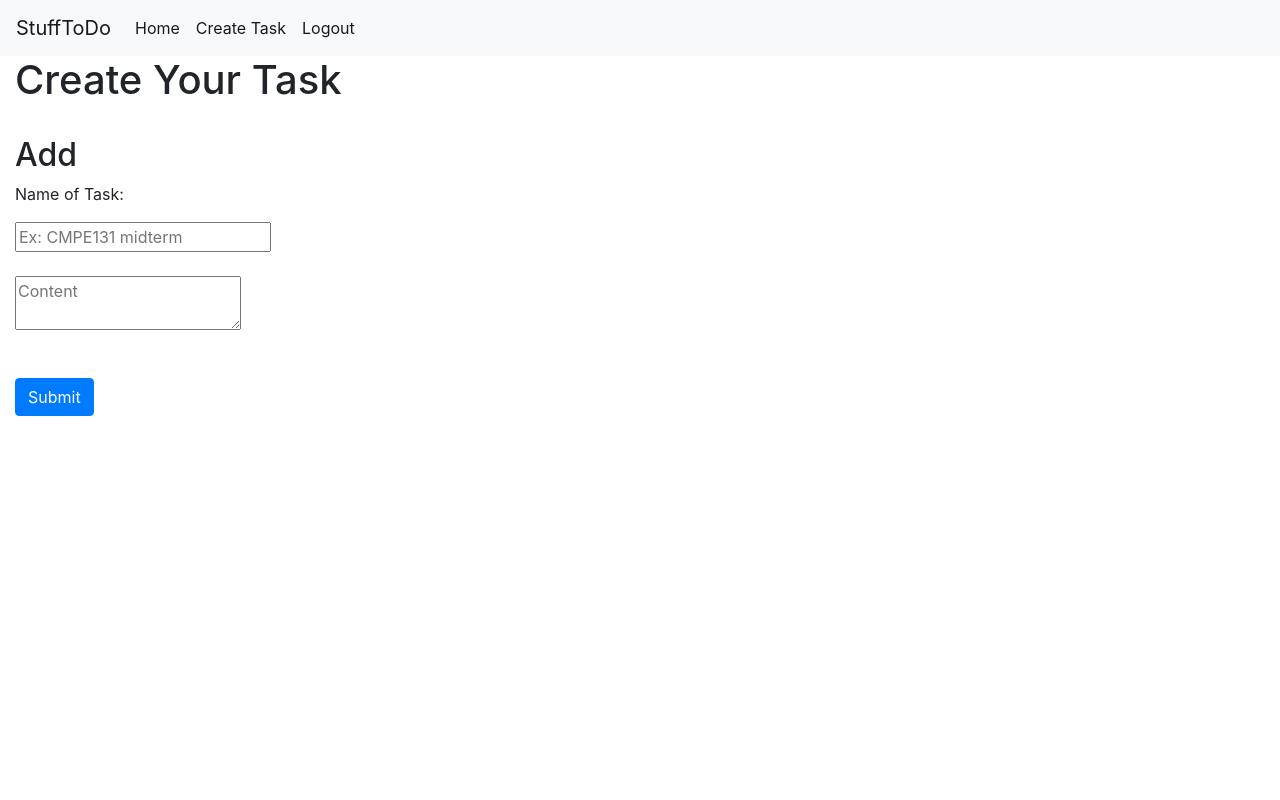
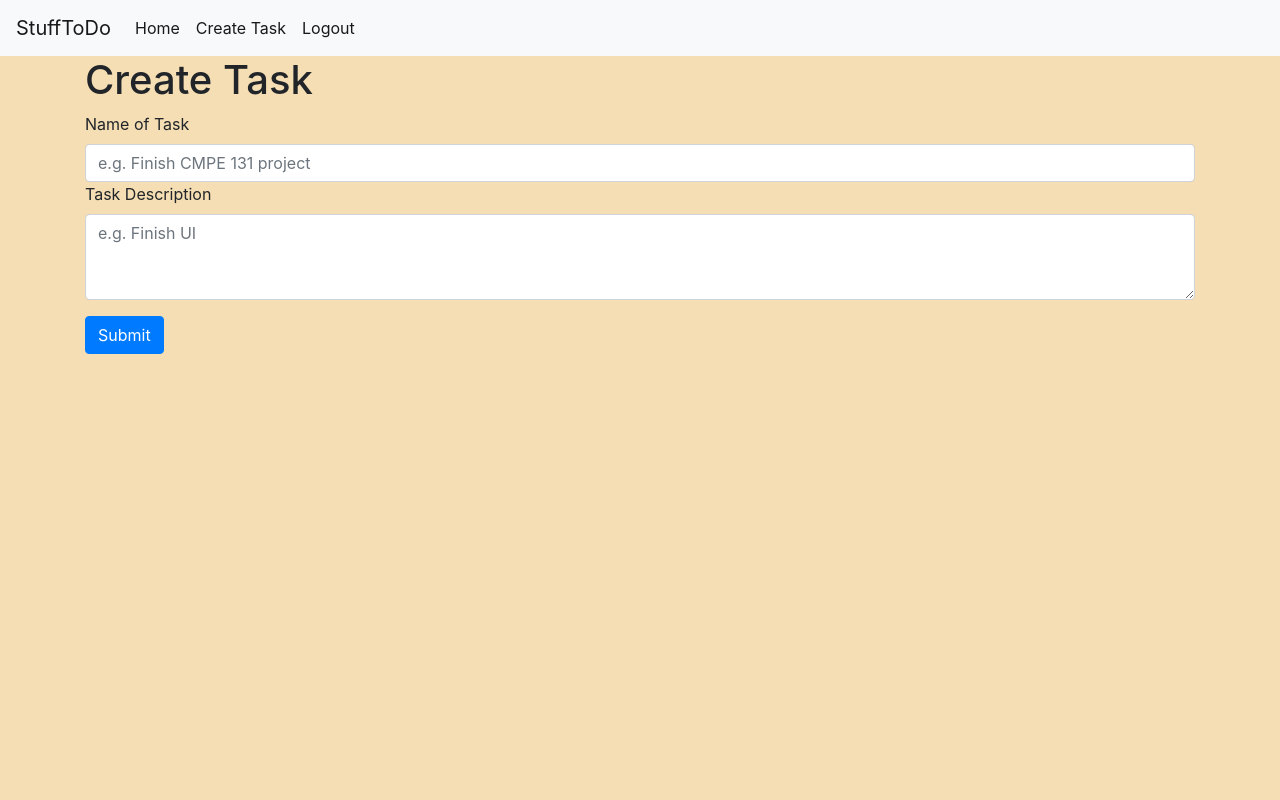
Before and after one commit to donieypon/Team8, a Flask app: page /add in a window 1280 px wide. Run offline with Flask 2, Linux system fonts and the light colour scheme; the visitor is signed in with stand-in values (Sample User, id 1); some libraries are stand-ins or nearby versions.

Commit message:
Changes made to task UI

```diff
--- a/app/routes.py
+++ b/app/routes.py
@@ -69,7 +69,7 @@ def add():
         db.session.commit()
         flash('Successfully to create task!')
         return redirect(url_for('index'))
-    return render_template('task.html',form=form, legend='Add', title='New Tasks')
+    return render_template('task.html',form=form, legend='Create Task', title='New Tasks')
 
 @app.route('/delete<int:id>')
 @login_required
@@ -91,7 +91,7 @@ def edit(id):
             db.session.commit()
             flash('Successfully Editted', 'success')
             return redirect(url_for('index'))
-    return render_template('task.html', title='Edit', legend='Edit', form=form, post=post)
+    return render_template('task.html', title='Edit', legend='Edit Task', form=form, post=post)
 
 @app.route('/friends', methods=['GET', 'POST'])
 @login_required
--- a/app/static/CSS/task.css
+++ b/app/static/CSS/task.css
@@ -1,5 +1,5 @@
 body{
-    background-color: antiquewhite ;
+    background-color: wheat ;
     min-height: 100vh;
 }
 
@@ -10,3 +10,7 @@ input, textarea {
     border:1px solid #dedede;
     padding:10px;
   }
+
+.taskHeader {
+    color: green;
+}
--- a/app/templates/base.html
+++ b/app/templates/base.html
@@ -18,7 +18,7 @@
         <script src="https://kit.fontawesome.com/5b899e26a3.js"></script>
 
         <!-- CSS Stylesheets -->
-        <link rel="stylesheet" href="{{ url_for('static', filename='./CSS/login.css') }}">
+        <link rel="stylesheet" href="{{ url_for('static', filename='CSS/task.css') }}">
 
 
     </head>
--- a/app/templates/task.html
+++ b/app/templates/task.html
@@ -1,13 +1,13 @@
 {% extends 'base.html' %}
 {% block content %}
 
-<div class="container-fluid">
-  <h1>Create Your Task</h1>
+<!-- <div class="container">
+  <legend><h1 class="taskHeader">{{ legend }}</h1></legend>
   <br>
   <form action="" method="post" class="add">
     {{ form.hidden_tag() }}
     <legend><h2>{{ legend }}</h2></legend>
-    {% if legend == 'Add' %}
+    {% if legend == 'Create Task' %}
       <div>
         <p>Name of Task: </p>
         <input type="text" name="nameTitle" placeholder="Ex: CMPE131 midterm" required>
@@ -34,6 +34,34 @@
 
 
   </form>
+</div> -->
+
+<div class="container">
+  <legend><h1>{{ legend }}</h1></legend>
+
+  <form action="" method="POST" class="add">
+    {{ form.hidden_tag() }}
+    {% if legend == 'Create Task' %}
+      <div class="form-group">
+        <label for="exampleFormControlInput1">Name of Task</label>
+        <input type="email" name="nameTitle" class="form-control" id="exampleFormControlInput1" placeholder="e.g. Finish CMPE 131 project" required>
+      <div class="form-group">
+        <label for="exampleFormControlTextarea1">Task Description</label>
+        <textarea name="content" placeholder="e.g. Finish UI" class="form-control" id="exampleFormControlTextarea1" rows="3"></textarea>
+      </div>
+    {% else %}
+      <div class="form-group">
+        <label for="exampleFormControlInput1">Name of Task</label>
+        <input type="email" name="nameTitle" class="form-control" id="exampleFormControlInput1" placeholder="e.g. Finish CMPE 131 project" value={{post.nameTitle}} required>
+      <div class="form-group">
+        <label for="exampleFormControlTextarea1">Task Description</label>
+        <textarea name="content" placeholder="e.g. Finish UI" value={{post.content}} class="form-control" id="exampleFormControlTextarea1" rows="3"></textarea>
+      </div>
+    {% endif %}
+    <div>
+      <button type="submit" class="btn btn-primary">Submit</button>
+    </div>
+  </form>
 </div>
 
 
```
Also changed, not shown: app.db.
